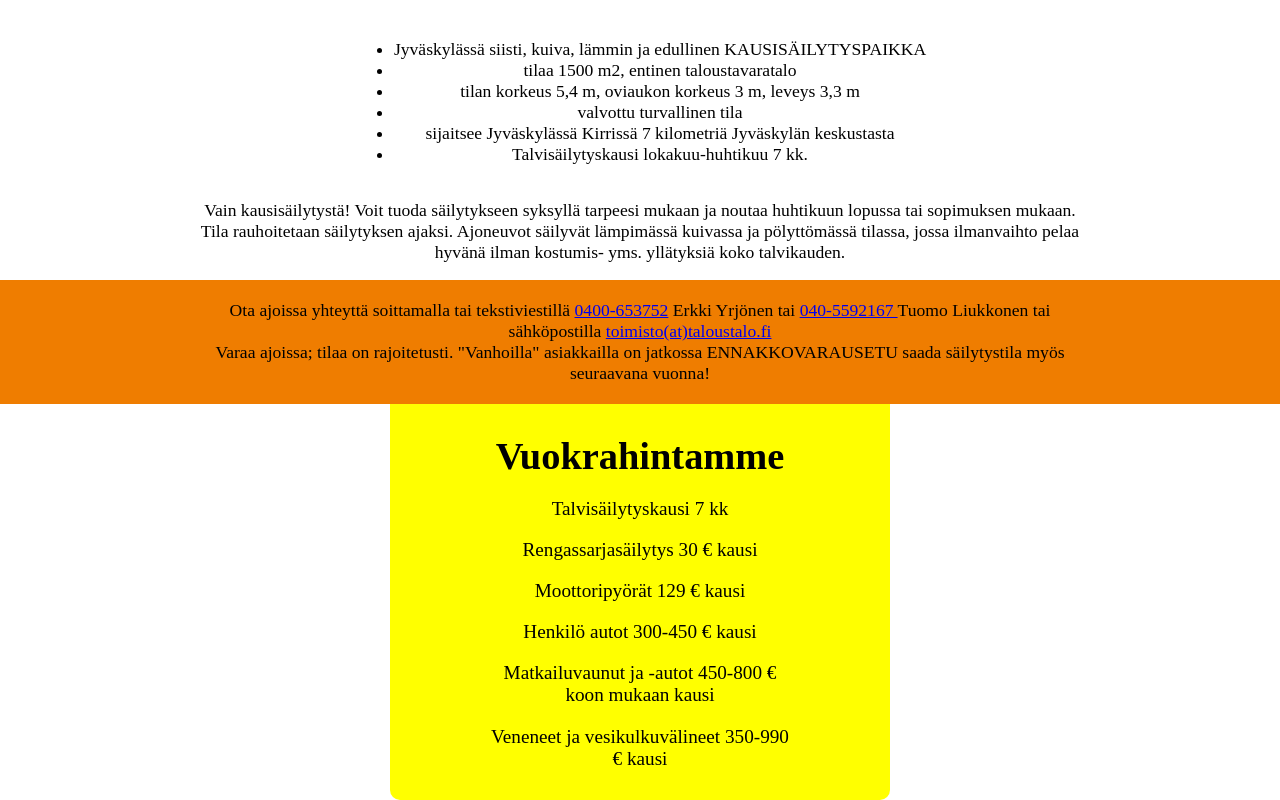
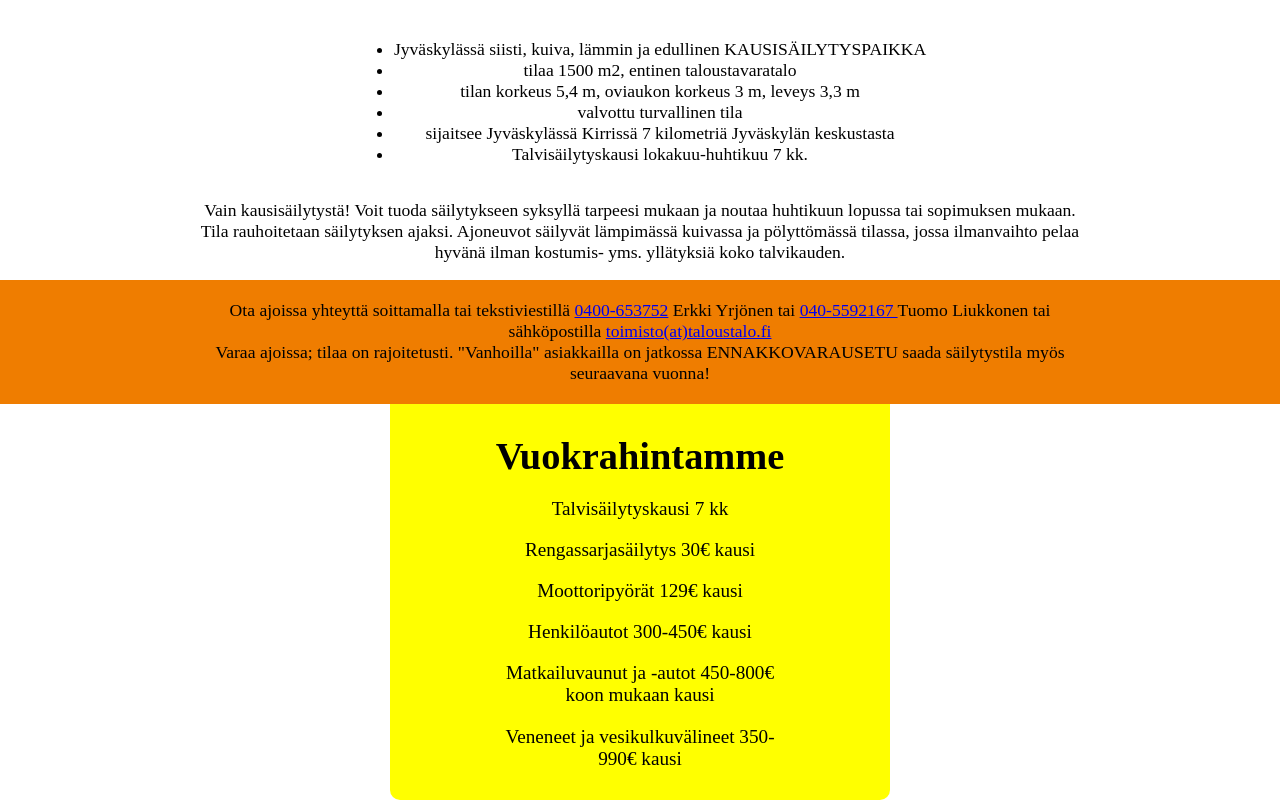
Before and after one commit to Merkinhalli/Nettisivu, a plain HTML site: page index.html in a window 1280 px wide. Shown: the part 579-1379 px from the top of the page. Drawn offline with Linux system fonts and the light colour scheme.

Commit message:
Update index.html

```diff
--- a/index.html
+++ b/index.html
@@ -39,11 +39,11 @@
         <h1>Vuokrahintamme</h1>
 
         <p>Talvisäilytyskausi 7 kk</p>
-        <p>Rengassarjasäilytys 30 € kausi</p>
-        <p>Moottoripyörät 129 € kausi</p>
-        <p>Henkilö autot 300-450 € kausi</p>
-        <p>Matkailuvaunut ja -autot 450-800 € koon mukaan kausi</p>
-        <p>Veneneet ja vesikulkuvälineet 350-990 € kausi</p>
+        <p>Rengassarjasäilytys 30€ kausi</p>
+        <p>Moottoripyörät 129€ kausi</p>
+        <p>Henkilöautot 300-450€ kausi</p>
+        <p>Matkailuvaunut ja -autot 450-800€ koon mukaan kausi</p>
+        <p>Veneneet ja vesikulkuvälineet 350-990€ kausi</p>
     </div>
 </body>
 
```
